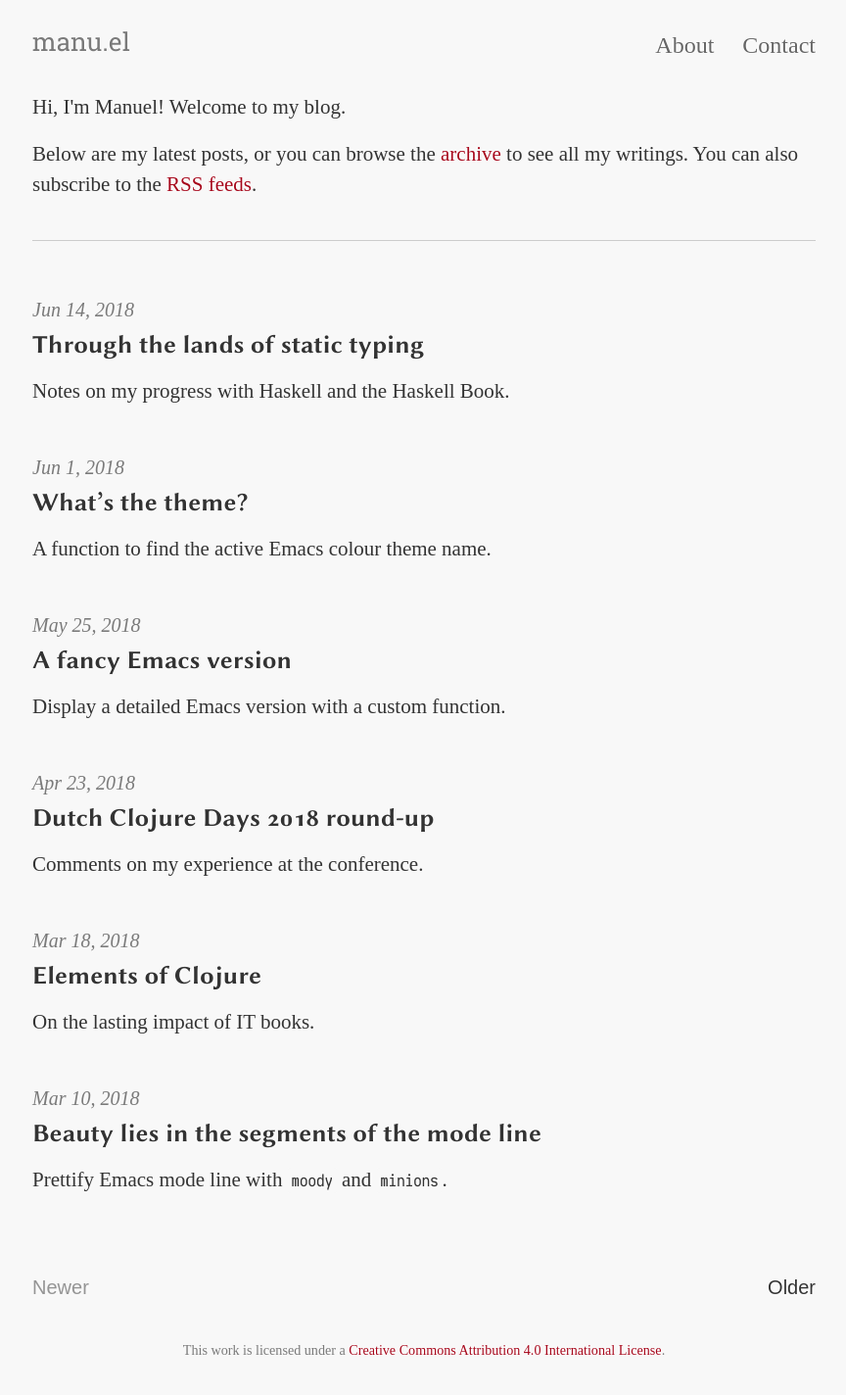
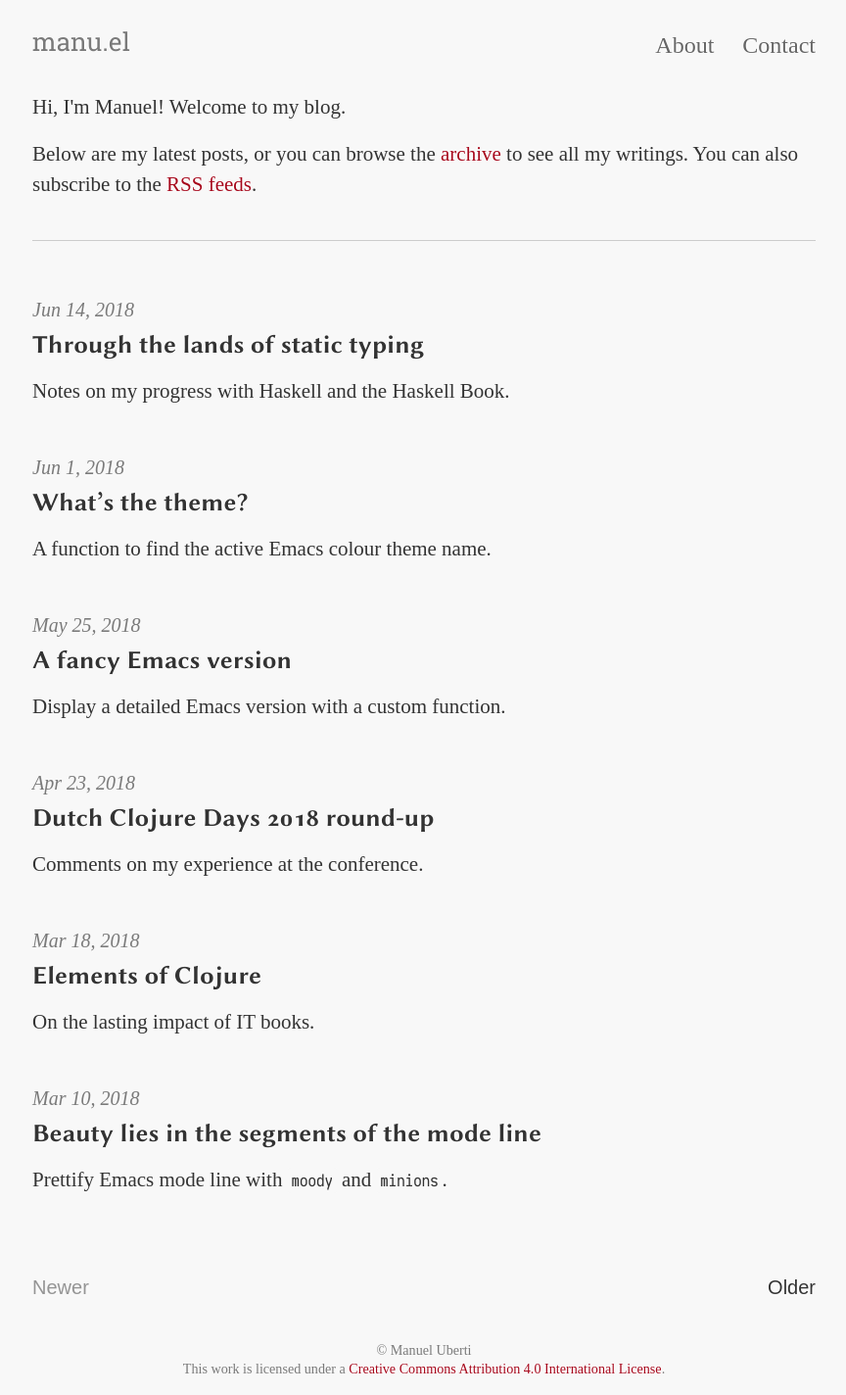
Before and after one commit to manuel-uberti/manuel-uberti.github.io, a Jekyll site: the page built from index.html, in a window 1280 px wide. Shown: the whole page at 98% size, without its empty margins (207-1071 px from the left). Built offline with Jekyll 4.4.1, drawn with Linux system fonts in a browser that asks for light colours; some web fonts are replaced; the list of posts is cut into pages by our own code.

Commit message:
Add copyright

```diff
--- a/_includes/footer.html
+++ b/_includes/footer.html
@@ -1,5 +1,8 @@
 <footer class="center">
     <div class="measure">
+        <div>
+            <small>© Manuel Uberti</small>
+        </div>
         <div>
             <small>
                 This work is licensed under a <a href="http://creativecommons.org/licenses/by/4.0/">Creative Commons Attribution 4.0 International License</a>.<br/>
```
